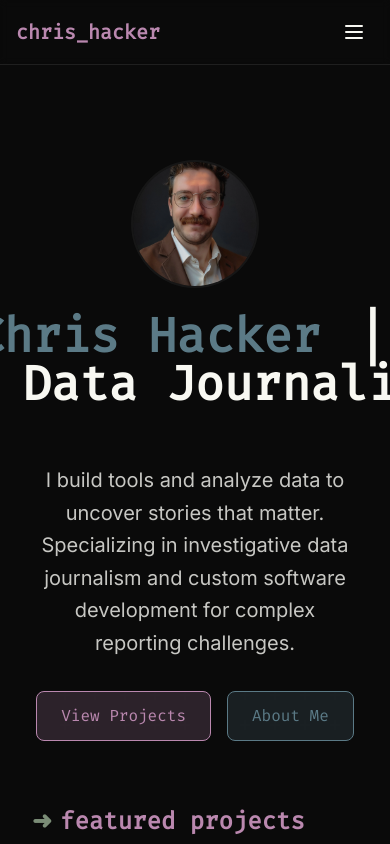
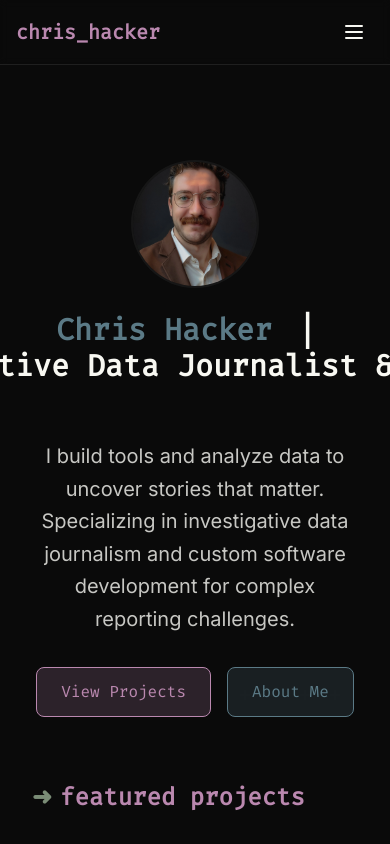
Before and after one commit to cmhac/cmhac.github.io, a Next.js app: page / in a window 390 px wide. Built offline with nearby package versions, Linux system fonts and the light colour scheme.

Commit message:
fix: improve title text responsiveness
- Add responsive text sizing for mobile screens
- text-3xl on mobile
- text-4xl on medium screens
- text-5xl on large screens
- Maintain proper wrapping and spacing

```diff
--- a/src/app/page.tsx
+++ b/src/app/page.tsx
@@ -60,7 +60,7 @@ export default async function Home() {
                 priority
               />
             </div>
-            <h1 className="text-5xl font-bold mb-6 font-mono flex flex-wrap justify-center gap-x-2">
+            <h1 className="text-3xl md:text-4xl lg:text-5xl font-bold mb-6 font-mono flex flex-wrap justify-center gap-x-2">
               <span className="text-terminal-cyan whitespace-nowrap">
                 {siteSettings.author}
               </span>
```
